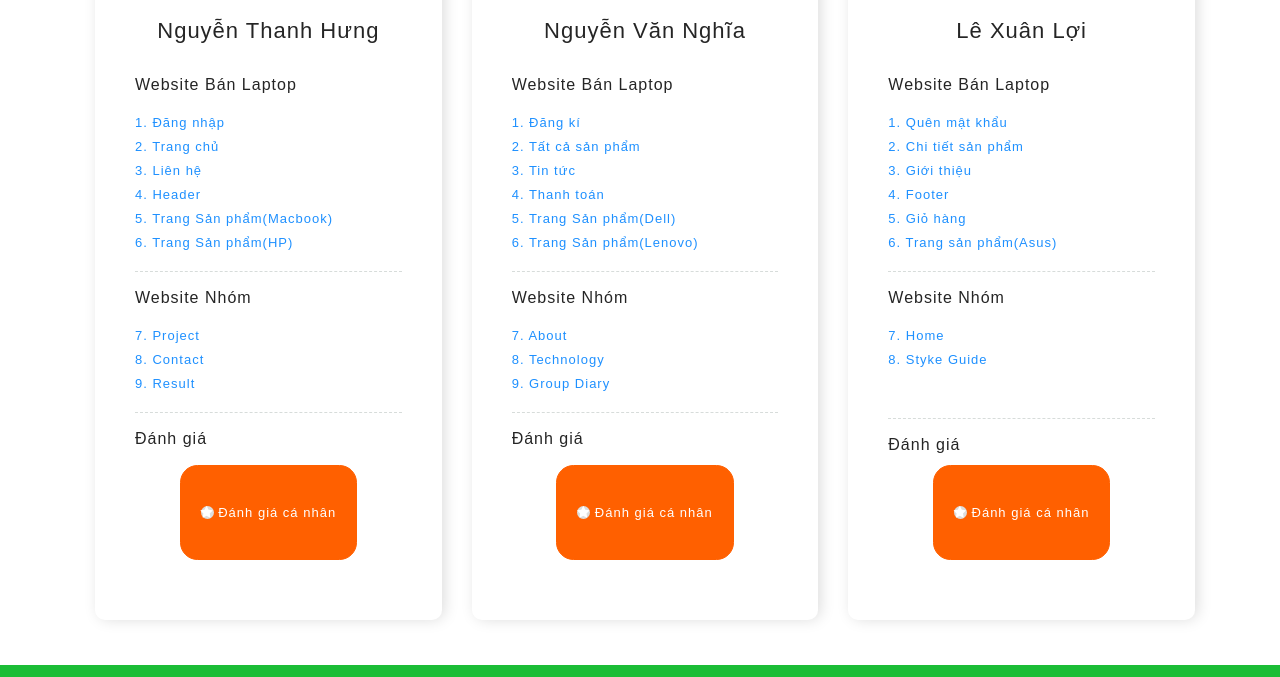
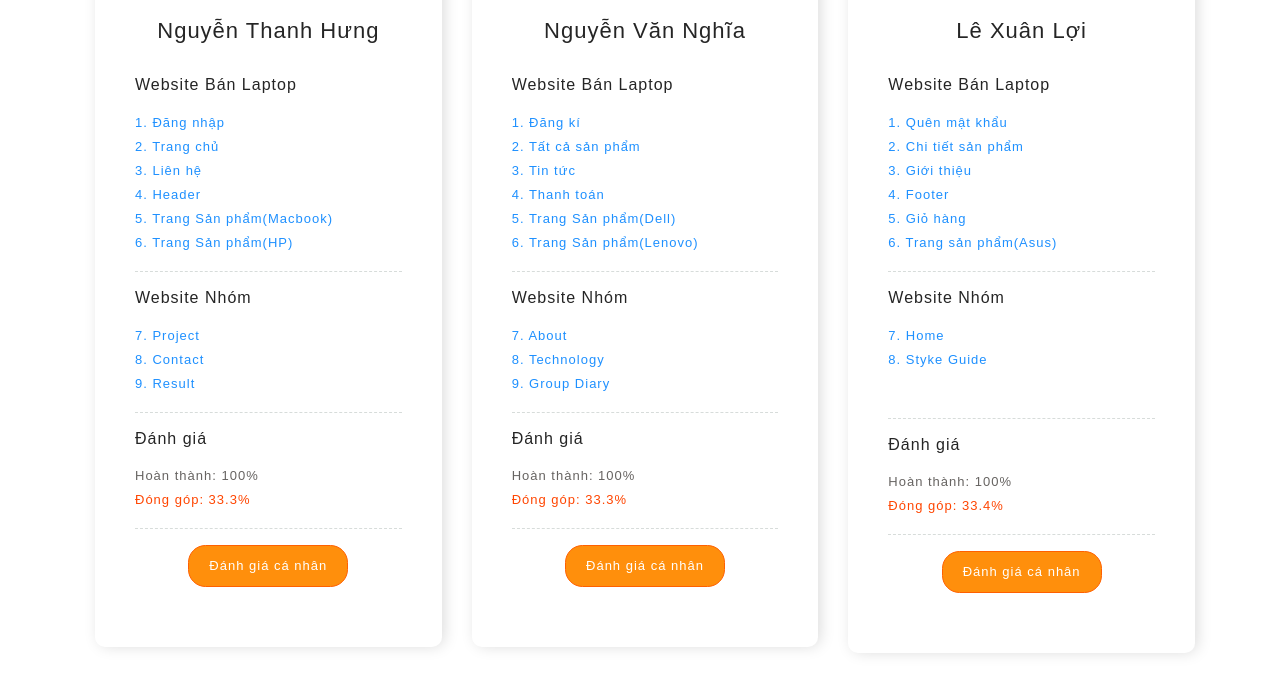
Before and after one commit to nghianguyen1622/Team-Work, a plain HTML site: page result.html in a window 1280 px wide. Shown: the part 414-1091 px from the top of the page. Drawn offline with Linux system fonts and the light colour scheme.

Commit message:
By Hung Nguyen

```diff
--- a/css/result.css
+++ b/css/resultStyle.css
@@ -199,15 +199,16 @@ p {
 }
 .btn-primary2 {
     color: #fff;
-    background-color: #ff6000;
+    background-color: #ff8f0c;
     border-color: #ff6000;
 }
 
 .btn-primary2:hover {
     color: #fff;
-    background-color: #0cd6ff;
+    background-color: #ff6000;
     border-color: orangered;
-    color: red;
+    /*color: red;*/
+    box-shadow: 5px 0 15px -1px rgb(0, 244, 255);
 }
 .mb20 {
     margin-bottom: 20px;
@@ -298,7 +299,7 @@ p {
 }
 
 .price-content-wrapper {
-    height: 400px;
+    height:100%;
     overflow: hidden;
 }
 
@@ -346,13 +347,13 @@ span {
     border-radius: 50%;
 }
 img {
-    /*height: 50%;*/
-    /*width: 50%;*/
     width: 120px;
     height: 120px;
-
     margin: 0 0 0 28%;
 }
+/*img:hover{*/
+/*    box-shadow: 5px 5px 50px 5px rgb(173, 173, 173);*/
+/*}*/
 
 *, ::after, ::before {
     box-sizing: border-box;
--- a/result.html
+++ b/result.html
@@ -13,7 +13,7 @@
             <link rel="stylesheet" href="css/animate.css">
             <link href="css/prettyPhoto.css" rel="stylesheet">
             <link href="css/style.css" rel="stylesheet" />
-    <link rel="stylesheet" href="css/result.css">
+    <link rel="stylesheet" href="css/resultStyle.css">
 </head>
 
 <body>
@@ -155,20 +155,18 @@
                                                            target="_blank"><span> 9. Result</span></a>
                                                     </li>
                                                 </ul>
+                                            </div>
 
-                                            </div>
                                             <div class="price-content">
                                                 <h4>Đánh giá</h4>
-                                                <ul class="pl-2">
-                                                    <li>Hoàn thành: 100%</li>
+                                                <ul class="task pl-2">
+                                                    <li >Hoàn thành: 100%</li>
                                                     <li class="judge">Đóng góp: 33.3%</li>
                                                 </ul>
                                             </div>
                                         </div>
-                                        <div class="text-center mt-15" ><a target="_blank" href=""
-                                                                          class="btn1 btn-primary2">
-                                            <i class="fa fa-star"></i> Đánh
-                                            giá cá nhân</a>
+                                        <div class="text-center mt-15" >
+                                            <a target="_blank" href="" class="btn1 btn-primary2">Đánh giá cá nhân</a>
                                         </div>
                                     </div>
                                 </div>
@@ -224,7 +222,7 @@
                                                            target="_blank"><span> 9. Group Diary</span></a>
                                                     </li>
                                                 </ul>
-                                                </ul>
+
                                             </div>
                                             <div class="price-content">
                                                 <h4>Đánh giá</h4>
@@ -236,7 +234,7 @@
                                         </div>
                                         <div class="text-center mt-15"><a target="_blank" href=""
                                                                           class="btn1 btn-primary2">
-                                            <i class="fa fa-star"></i> Đánh
+                                             Đánh
                                             giá cá nhân</a>
                                         </div>
                                     </div>
@@ -294,20 +292,18 @@
 <!--                                                           target="_blank"><span> 9.</span></a>-->
 <!--                                                    </li>-->
                                                 </ul>
-                                                </ul>
+
                                             </div>
                                             <div class="price-content">
                                                 <h4>Đánh giá</h4>
                                                 <ul class="pl-2">
                                                     <li>Hoàn thành: 100%</li>
-                                                    <li class="judge">Đóng góp: 33.3%</li>
+                                                    <li class="judge">Đóng góp: 33.4%</li>
                                                 </ul>
                                             </div>
                                         </div>
-                                        <div class="text-center mt-15"><a target="_blank" href=""
-                                                                          class="btn1 btn-primary2">
-                                            <i class="fa fa-star"></i> Đánh
-                                            giá cá nhân</a>
+                                        <div class="text-center mt-15">
+                                            <a target="_blank" href="" class="btn1 btn-primary2">Đánh giá cá nhân</a>
                                         </div>
                                     </div>
                                 </div>
```
